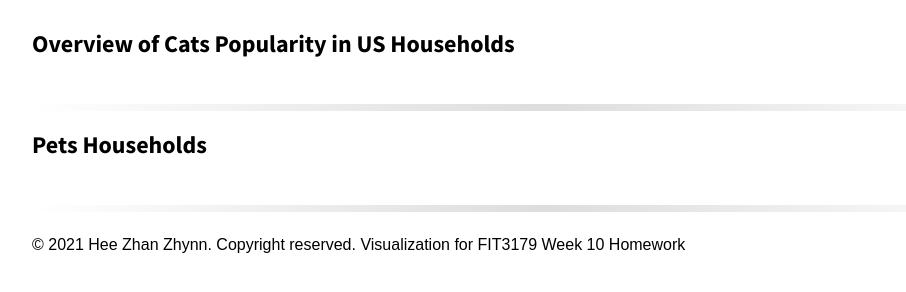
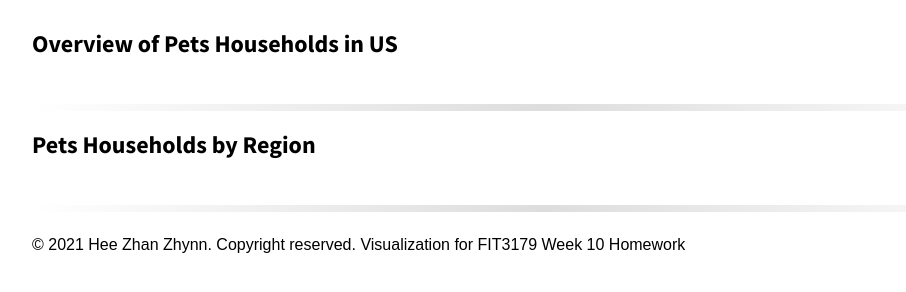
Before and after one commit to ZhanZhynn/FIT3179, a plain HTML site: page index.html in a window 1280 px wide. Shown: the whole page, without its empty margins (96-1002 px from the left). Drawn offline with nearby package versions, Linux system fonts and the light colour scheme; a script that the page names is missing.

Commit message:
Update index.html

```diff
--- a/index.html
+++ b/index.html
@@ -25,7 +25,7 @@
 
     <div class="page">
 
-        <h2>Overview of Cats Popularity in US Households</h2>
+        <h2>Overview of Pets Households in US</h2>
         <!-- pure grid group -->
         <div class="pure-g">
             <div class="pure-u-1-1">
@@ -38,7 +38,7 @@
 
             <hr class="hr3">
 
-            <h2>Pets Households</h2>
+            <h2>Pets Households by Region</h2>
             <!-- pure grid group -->
             <div class="pure-g">
                 <div class="pure-u-1-1">
```
